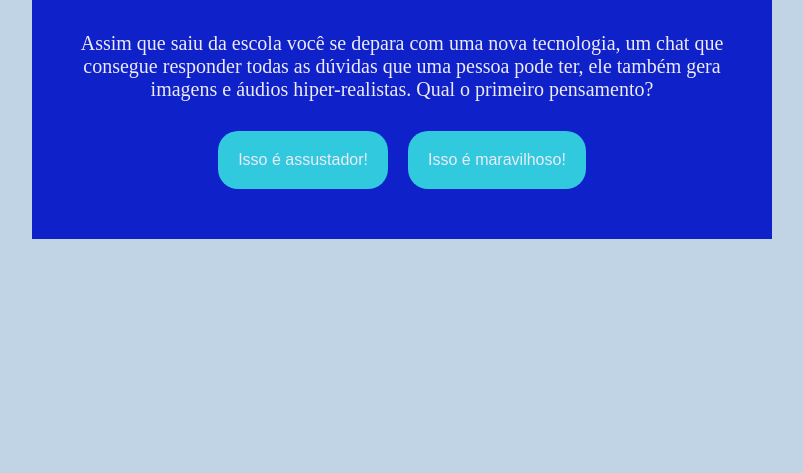
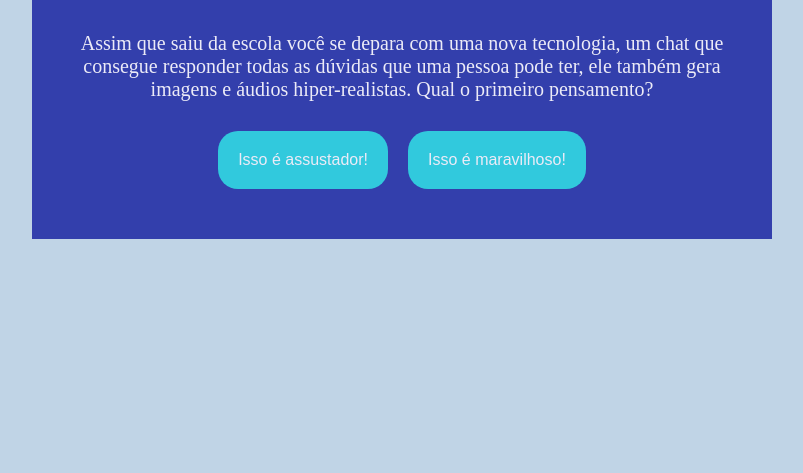
Before and after one commit to Anetett259/Imple2EtapaFormMB2025, a plain HTML site: page index.html in a window 1280 px wide. Shown: the part 343-816 px from the top of the page, without its empty margins (238-1041 px from the left). Drawn offline with Linux system fonts and the light colour scheme.

Commit message:
Update style.css

```diff
--- a/style.css
+++ b/style.css
@@ -1,6 +1,6 @@
 :root{
     --cor-fundo: #c0d4e6 ;
-    --cor-principal: #0f21c8 ;
+    --cor-principal: #333fac ;
     --cor-secundaria: #31c9dd;
     --cor-destaque: #2BDEFD;
     --cor-texto: #ecebf7;
```
